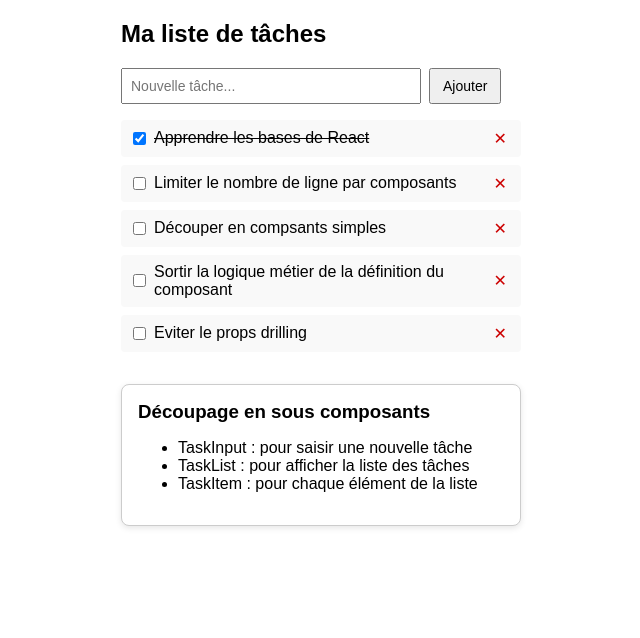
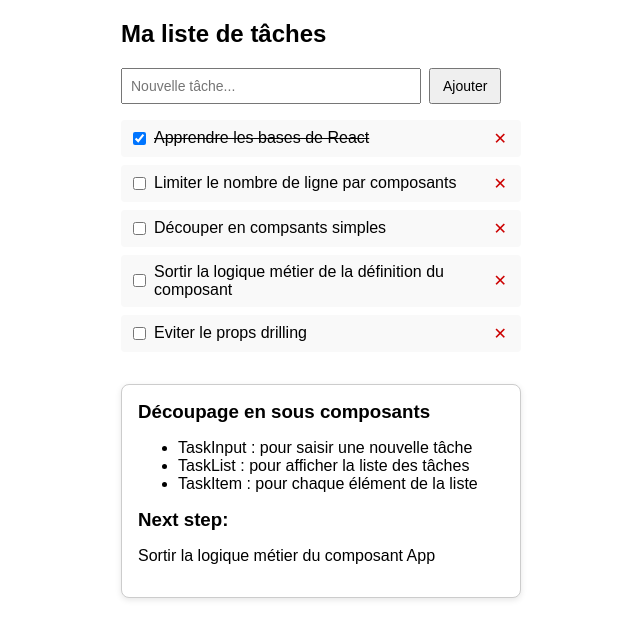
Before and after one commit to manudesir/TasklistExample, a React (Create React App) app: page / in a window 1280 px wide. Shown: the top 638 px of the page, without its empty margins (319-959 px from the left). Built offline with nearby package versions, Linux system fonts and the light colour scheme.

Commit message:
2. Tasklist in several components with next step

```diff
--- a/src/App.tsx
+++ b/src/App.tsx
@@ -76,6 +76,8 @@ const App: React.FC = () => {
           <li>TaskList : pour afficher la liste des tâches</li>
           <li>TaskItem : pour chaque élément de la liste</li>
         </ul>
+        <h3 style={{ marginTop: 0, marginBottom: 12 }}>Next step:</h3>
+        <p>Sortir la logique métier du composant App</p>
       </div>
 
     </div>
```
